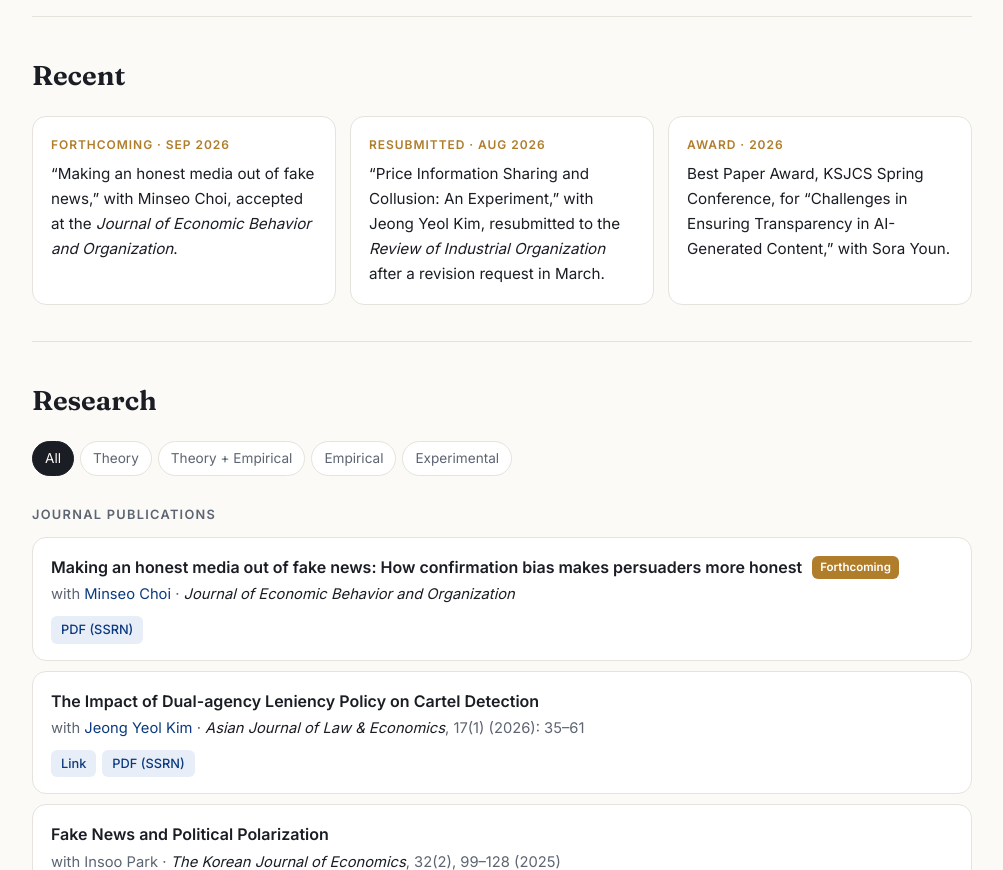
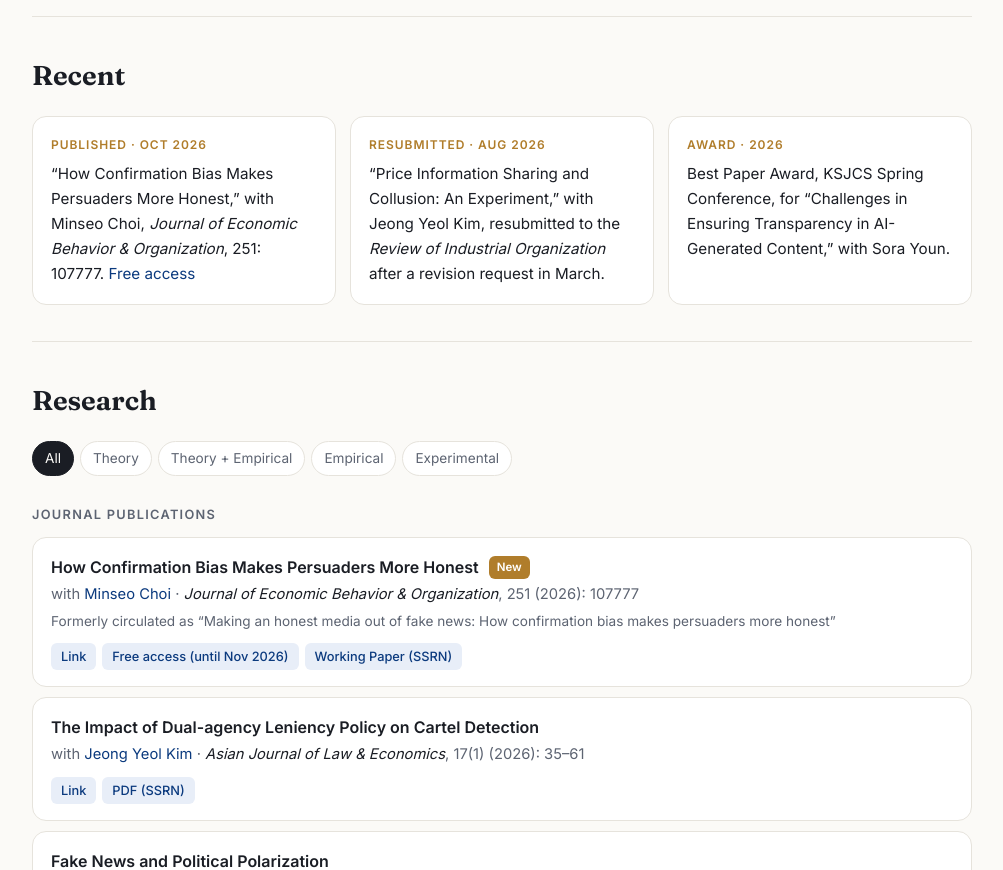
Before and after one commit to jeongdaeyoung/jeongdaeyoung.github.io, a plain HTML site: page index.html in a window 1280 px wide. Shown: the part 760-1630 px from the top of the page, without its empty margins (138-1141 px from the left). Drawn offline with Linux system fonts and the light colour scheme.

Commit message:
JEBO paper published: Vol. 251 (2026), 107777
Update title, citation, DOI and free-access share link on Home and
Research pages; update both CVs.

Co-Authored-By: Claude Opus 5.5 <noreply@anthropic.com>
Claude-Session: https://claude.ai/code/session_01AMDurPsaeveZWhpCAvv7FQ

```diff
--- a/index.html
+++ b/index.html
@@ -131,7 +131,7 @@
   <section id="recent">
     <h2>Recent</h2>
     <div class="recent">
-      <div class="card"><div class="k">Forthcoming · Sep 2026</div><p>“Making an honest media out of fake news,” with Minseo Choi, accepted at the <em>Journal of Economic Behavior and Organization</em>.</p></div>
+      <div class="card"><div class="k">Published · Oct 2026</div><p>“How Confirmation Bias Makes Persuaders More Honest,” with Minseo Choi, <em>Journal of Economic Behavior &amp; Organization</em>, 251: 107777. <a href="https://authors.elsevier.com/a/1nulnc24bEv6v">Free access</a></p></div>
       <div class="card"><div class="k">Resubmitted · Aug 2026</div><p>“Price Information Sharing and Collusion: An Experiment,” with Jeong Yeol Kim, resubmitted to the <em>Review of Industrial Organization</em> after a revision request in March.</p></div>
       <div class="card"><div class="k">Award · 2026</div><p>Best Paper Award, KSJCS Spring Conference, for “Challenges in Ensuring Transparency in AI-Generated Content,” with Sora Youn.</p></div>
     </div>
@@ -151,9 +151,10 @@
     <h3>Journal Publications</h3>
     <ul class="pubs">
       <li class="pub" data-type="theory">
-        <div class="t">Making an honest media out of fake news: How confirmation bias makes persuaders more honest <span class="badge">Forthcoming</span></div>
-        <div class="meta">with <a href="https://sites.google.com/view/mchoi/home">Minseo Choi</a> · <em>Journal of Economic Behavior and Organization</em></div>
-        <div class="links"><a href="http://dx.doi.org/10.2139/ssrn.5715482">PDF (SSRN)</a></div>
+        <div class="t">How Confirmation Bias Makes Persuaders More Honest <span class="badge">New</span></div>
+        <div class="meta">with <a href="https://sites.google.com/view/mchoi/home">Minseo Choi</a> · <em>Journal of Economic Behavior &amp; Organization</em>, 251 (2026): 107777</div>
+        <div class="note">Formerly circulated as “Making an honest media out of fake news: How confirmation bias makes persuaders more honest”</div>
+        <div class="links"><a href="https://doi.org/10.1016/j.jebo.2026.107777">Link</a><a href="https://authors.elsevier.com/a/1nulnc24bEv6v">Free access (until Nov 2026)</a><a href="http://dx.doi.org/10.2139/ssrn.5715482">Working Paper (SSRN)</a></div>
       </li>
       <li class="pub" data-type="theory">
         <div class="t">The Impact of Dual-agency Leniency Policy on Cartel Detection</div>
```
Also changed, not shown: research.html (+4 -3 lines), 4 other files.
